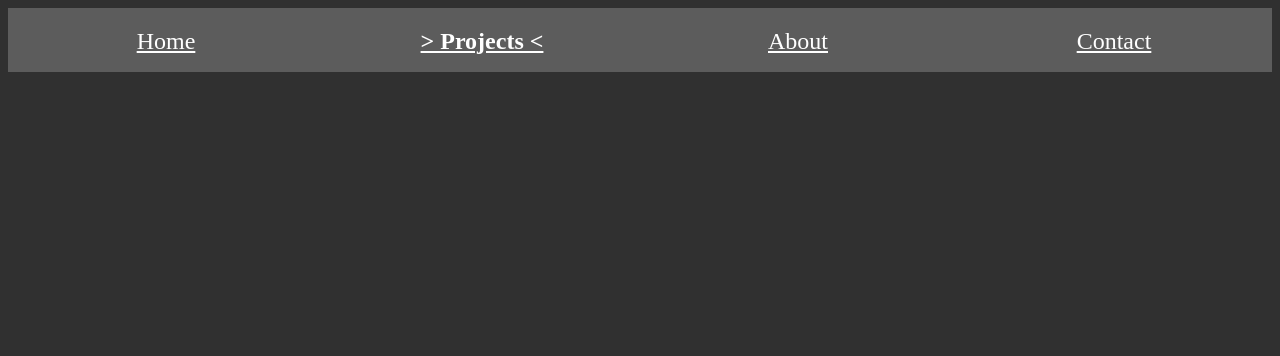
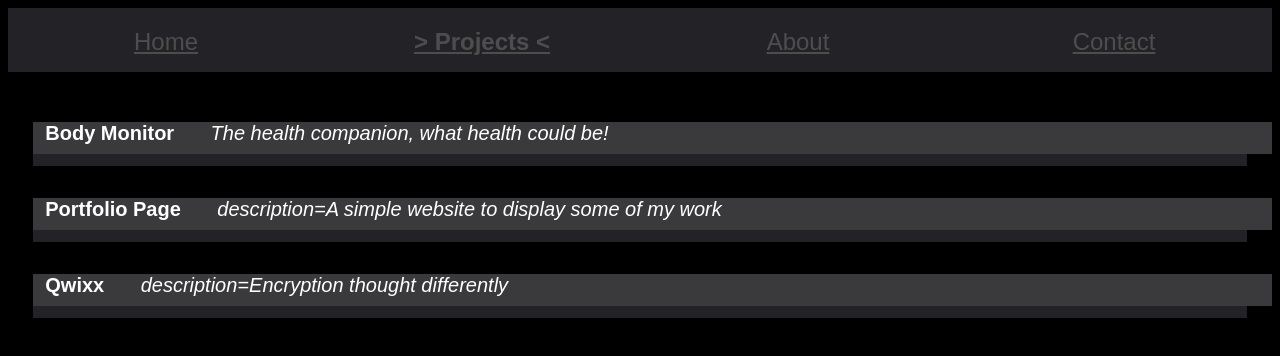
Before and after one commit to jloysch/jloysch.github.io, a plain HTML site: page build/projects.html in a window 1280 px wide. Drawn offline with Linux system fonts and the light colour scheme.

Commit message:
Have a good portion of project display done

```diff
--- a/build/projects.html
+++ b/build/projects.html
@@ -87,7 +87,46 @@
 
 	</head>
 
+	<div class= "divPadA"></div>
+
 	<body>
+
+
+
+			<div class= "projectListWireframe"><b><a class= "projectListWireframeTitle">Body Monitor</a></b> <a class="projectListWireframeDescription"> The health companion, what health could be! </a></div>
+
+			<div class= "projectListWireframeContent">
+
+			</div>
+
+
+			<div class= "projectWireframeTweenPadding"></div>
+
+
+
+			<div class= "projectListWireframe"><b><a class= "projectListWireframeTitle">Portfolio Page</a></b> <a class="projectListWireframeDescription"> description=A simple website to display some of my work </a></div>
+
+			<div class= "projectListWireframeContent">
+
+			</div>
+
+
+			<div class= "projectWireframeTweenPadding"></div>
+
+
+
+			<div class= "projectListWireframe"><b><a class= "projectListWireframeTitle">Qwixx</a></b> <a class="projectListWireframeDescription"> description=Encryption thought differently </a></div>
+
+			<div class= "projectListWireframeContent">
+
+			</div>
+
+
+			<div class= "projectWireframeTweenPadding"></div>
+
+
+
+
 	</body>
 
 </html>
--- a/build/static/styles/styles.css
+++ b/build/static/styles/styles.css
@@ -1,5 +1,31 @@
+
+/* Shooting to use 'Graphite Gray Color Pallette' https://www.color-hex.com/color-palette/1013236 */
+
+/* Matrix Scheme -- https://www.schemecolor.com/matrix-code-green.php */
+
+* {
+  font-family: 'Montserrat', sans-serif;
+}
+:root {
+  --red: #1e90ff;
+  --orange: #ffffff;
+  --yellow: #ffffff;
+  --green: #ffffff;
+  --blue: #ffffff;
+  --indigo: #ffffff;
+  --violet: #ffffff;
+
+  --paletteShadeA: #000000; /* Arrange them dark to light, left to right */ /*Background*/
+  --paletteShadeB: #767680; /*navbar*/
+  --paletteShadeC: #3A3A3C; /*wireframes*/
+  --paletteShadeD: #FFFFFF; /*text*/
+  --paletteShadeE: #EBEBF5; /*texthighlights*/
+
+}
+
+
 body {
-  background-color: #303030;
+  background-color: var(--paletteShadeA);
 }
 
 h1 {
@@ -10,19 +36,93 @@ h1 {
 div.navbar {
 	display: table;
 	height: 64px;
-	background-color: #5C5C5C;
+	background-color: var(--paletteShadeB);
     width: 100%;
     table-layout: fixed;    /* For cells of equal size */
+    opacity: 0.3;
 }
+
+div.navbar:hover {
+	display: table;
+	height: 64px;
+	background-color: var(--paletteShadeB);
+    width: 100%;
+    table-layout: fixed;    /* For cells of equal size */
+    opacity: 1.0;
+}
+
 
 div.navbar span {
 	display: table-cell;
     text-align: center;
     font-size: 24px;
     padding-top: 20px;
+}
+
+a[href] {
+ 	color: var(--paletteShadeD);
+}
+
+
+div.projectListWireframe {
+	display: block;
+	white-space: pre-line;
+	width: 98%;
+	margin-left: 2%;
+	background-color: var(--paletteShadeC);
+	justify-content: center;
+	height: 32px;
+	content: "";
+}
+
+div.projectListWireframeContent {
+
+	display: block;
+	white-space: pre-line;
+	margin-left: 2%;
+	width: 96%;
+
+	background-color: var(--paletteShadeB);
+	justify-content: center;
+	height: 12px;
+	content: "";
+
+	opacity: 0.3;
+}
+
+div.projectListWireframe:hover  {
+	background-color: var(--paletteShadeB) !important;
 
 }
 
-a[href] {
- 	color: #FFFFFF;
+div.projectListWireframeContent:hover {
+	background-color: var(--paletteShadeB) !important;
+	height: 128px;
+	opacity: 1.0
+
 }
+
+a.projectListWireframeTitle {
+	color: var(--paletteShadeD);
+	font-size: 20px;
+	margin-left: 12px;
+	margin-top: 12px;
+}
+
+a.projectListWireframeDescription {
+	color: var(--paletteShadeD);
+	font-size: 20px;
+	margin-left: 32px;
+	margin-top: 12px;
+	font-style: italic;
+}
+
+div.projectWireframeTweenPadding {
+	width: 100%;
+	height: 32px;
+}
+
+div.divPadA {
+	width: 100%;
+	height: 50px;
+}
--- a/static/styles/styles.css
+++ b/static/styles/styles.css
@@ -1,5 +1,31 @@
+
+/* Shooting to use 'Graphite Gray Color Pallette' https://www.color-hex.com/color-palette/1013236 */
+
+/* Matrix Scheme -- https://www.schemecolor.com/matrix-code-green.php */
+
+* {
+  font-family: 'Montserrat', sans-serif;
+}
+:root {
+  --red: #1e90ff;
+  --orange: #ffffff;
+  --yellow: #ffffff;
+  --green: #ffffff;
+  --blue: #ffffff;
+  --indigo: #ffffff;
+  --violet: #ffffff;
+
+  --paletteShadeA: #000000; /* Arrange them dark to light, left to right */ /*Background*/
+  --paletteShadeB: #767680; /*navbar*/
+  --paletteShadeC: #3A3A3C; /*wireframes*/
+  --paletteShadeD: #FFFFFF; /*text*/
+  --paletteShadeE: #EBEBF5; /*texthighlights*/
+
+}
+
+
 body {
-  background-color: #303030;
+  background-color: var(--paletteShadeA);
 }
 
 h1 {
@@ -10,19 +36,108 @@ h1 {
 div.navbar {
 	display: table;
 	height: 64px;
-	background-color: #5C5C5C;
+	background-color: var(--paletteShadeB);
     width: 100%;
     table-layout: fixed;    /* For cells of equal size */
+    opacity: 0.3;
 }
+
+div.navbar:hover {
+	display: table;
+	height: 64px;
+	background-color: var(--paletteShadeB);
+    width: 100%;
+    table-layout: fixed;    /* For cells of equal size */
+    opacity: 1.0;
+}
+
 
 div.navbar span {
 	display: table-cell;
     text-align: center;
     font-size: 24px;
     padding-top: 20px;
+}
+
+a[href] {
+ 	color: var(--paletteShadeD);
+}
+
+
+div.projectListWireframe {
+	display: block;
+	white-space: pre-line;
+	width: 98%;
+	margin-left: 2%;
+	background-color: var(--paletteShadeC);
+	justify-content: center;
+	height: 32px;
+	content: "";
+}
+
+div.projectListWireframeContent {
+
+	display: block;
+	white-space: pre-line;
+	margin-left: 2%;
+	width: 96%;
+
+	background-color: var(--paletteShadeB);
+	justify-content: center;
+	height: 12px;
+	content: "";
+
+	opacity: 0.3;
+}
+
+div.projectListWireframeContent {
+
+	display: block;
+	white-space: pre-line;
+	margin-left: 2%;
+	width: 96%;
+
+	background-color: var(--paletteShadeB);
+	justify-content: center;
+	height: 12px;
+	content: "";
+
+	opacity: 0.3;
+}
+
+div.projectListWireframe:hover  {
+	background-color: var(--paletteShadeB) !important;
 
 }
 
-a[href] {
- 	color: #FFFFFF;
+div.projectListWireframeContent:hover {
+	background-color: var(--paletteShadeB) !important;
+	height: 128px;
+	opacity: 1.0
+
 }
+
+a.projectListWireframeTitle {
+	color: var(--paletteShadeD);
+	font-size: 20px;
+	margin-left: 12px;
+	margin-top: 12px;
+}
+
+a.projectListWireframeDescription {
+	color: var(--paletteShadeD);
+	font-size: 20px;
+	margin-left: 32px;
+	margin-top: 12px;
+	font-style: italic;
+}
+
+div.projectWireframeTweenPadding {
+	width: 100%;
+	height: 32px;
+}
+
+div.divPadA {
+	width: 100%;
+	height: 50px;
+}
```
Also changed, not shown: projects.html (+17 -0 lines), 14 other files.
